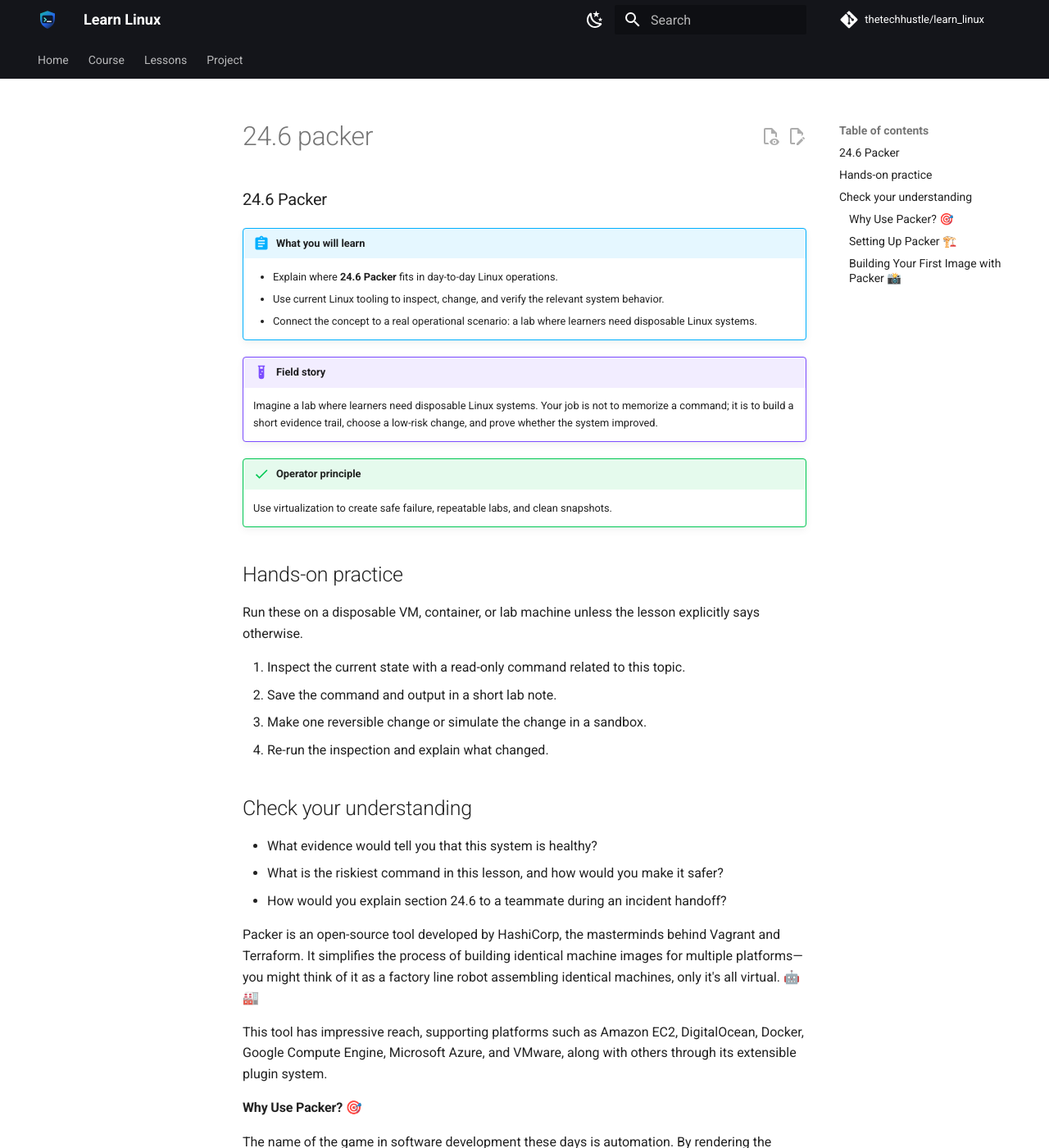
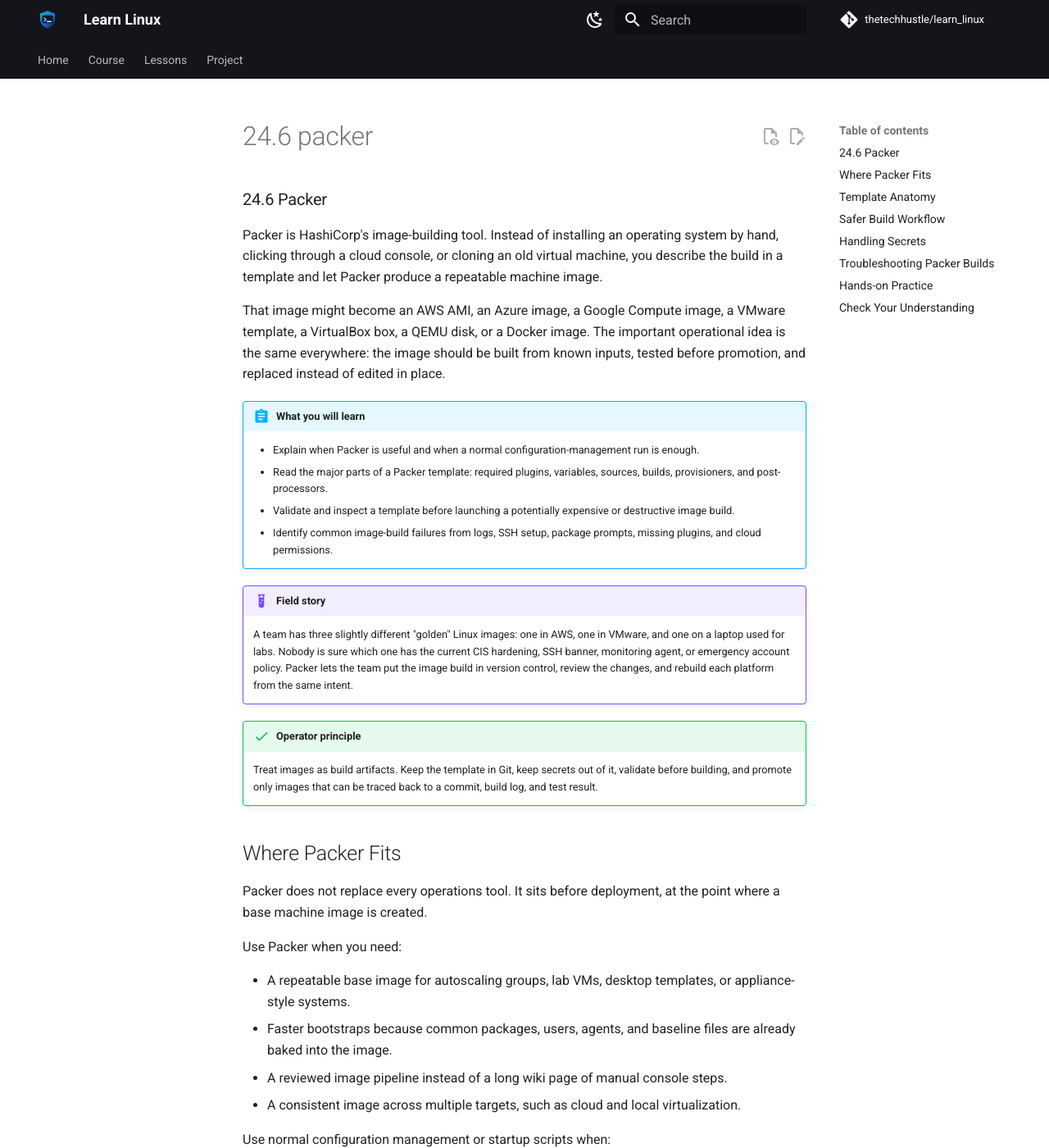
Before and after one commit to thetechhustle/learn_linux, an MkDocs documentation site: the page built from docs/lessons/24_virtualization/24.6_packer.md, in a window 1280 px wide and 1400 px high. Shown: the whole window at 82% size. Built offline with MkDocs 1.6.1 and Material for MkDocs 9.7.7, drawn with Linux system fonts in a browser that asks for light colours; comment, search, counter and statistics services are not loaded; some of the changed text lies outside the part shown.

Commit message:
Improve Chapter 24 Packer lesson (#223)
Co-authored-by: Jules Ai <jules@Juless-Air.ts.net lan>

````diff
--- a/docs/lessons/24_virtualization/24.6_packer.md
+++ b/docs/lessons/24_virtualization/24.6_packer.md
@@ -1,78 +1,272 @@
 ### 24.6 Packer
 
+Packer is HashiCorp's image-building tool. Instead of installing an
+operating system by hand, clicking through a cloud console, or cloning an old
+virtual machine, you describe the build in a template and let Packer produce a
+repeatable machine image.
 
+That image might become an AWS AMI, an Azure image, a Google Compute image, a
+VMware template, a VirtualBox box, a QEMU disk, or a Docker image. The important
+operational idea is the same everywhere: the image should be built from known
+inputs, tested before promotion, and replaced instead of edited in place.
 
 !!! abstract "What you will learn"
-    - Explain where **24.6 Packer** fits in day-to-day Linux operations.
-    - Use current Linux tooling to inspect, change, and verify the relevant system behavior.
-    - Connect the concept to a real operational scenario: a lab where learners need disposable Linux systems.
+    - Explain when Packer is useful and when a normal configuration-management
+      run is enough.
+    - Read the major parts of a Packer template: required plugins, variables,
+      sources, builds, provisioners, and post-processors.
+    - Validate and inspect a template before launching a potentially expensive
+      or destructive image build.
+    - Identify common image-build failures from logs, SSH setup, package
+      prompts, missing plugins, and cloud permissions.
 
 !!! example "Field story"
-    Imagine a lab where learners need disposable Linux systems. Your job is not to memorize a command; it is to build a short evidence trail, choose a low-risk change, and prove whether the system improved.
+    A team has three slightly different "golden" Linux images: one in AWS, one
+    in VMware, and one on a laptop used for labs. Nobody is sure which one has
+    the current CIS hardening, SSH banner, monitoring agent, or emergency
+    account policy. Packer lets the team put the image build in version control,
+    review the changes, and rebuild each platform from the same intent.
 
 !!! success "Operator principle"
-    Use virtualization to create safe failure, repeatable labs, and clean snapshots.
+    Treat images as build artifacts. Keep the template in Git, keep secrets out
+    of it, validate before building, and promote only images that can be traced
+    back to a commit, build log, and test result.
 
-## Hands-on practice
+## Where Packer Fits
 
-Run these on a disposable VM, container, or lab machine unless the lesson explicitly says otherwise.
+Packer does not replace every operations tool. It sits before deployment, at
+the point where a base machine image is created.
 
-1. Inspect the current state with a read-only command related to this topic.
-2. Save the command and output in a short lab note.
-3. Make one reversible change or simulate the change in a sandbox.
-4. Re-run the inspection and explain what changed.
+Use Packer when you need:
 
-## Check your understanding
+- A repeatable base image for autoscaling groups, lab VMs, desktop templates,
+  or appliance-style systems.
+- Faster bootstraps because common packages, users, agents, and baseline files
+  are already baked into the image.
+- A reviewed image pipeline instead of a long wiki page of manual console
+  steps.
+- A consistent image across multiple targets, such as cloud and local
+  virtualization.
 
-- What evidence would tell you that this system is healthy?
-- What is the riskiest command in this lesson, and how would you make it safer?
-- How would you explain section 24.6 to a teammate during an incident handoff?
+Use normal configuration management or startup scripts when:
 
+- The change is environment-specific, such as hostnames, IP addresses,
+  certificates, or runtime secrets.
+- The setting must change frequently after the instance is deployed.
+- Rebuilding and rolling out a new image would be slower or riskier than a
+  controlled in-place change.
 
-Packer is an open-source tool developed by HashiCorp, the masterminds behind Vagrant and Terraform. It simplifies the process of building identical machine images for multiple platforms—you might think of it as a factory line robot assembling identical machines, only it's all virtual. 🤖🏭
+## Template Anatomy
 
-This tool has impressive reach, supporting platforms such as Amazon EC2, DigitalOcean, Docker, Google Compute Engine, Microsoft Azure, and VMware, along with others through its extensible plugin system.
+Modern Packer templates are commonly written in HCL. Older examples may use
+JSON, and you will still see them in existing repositories, but HCL is easier
+to validate, compose, and review.
 
-#### Why Use Packer? 🎯
+A small template usually contains these parts:
 
-The name of the game in software development these days is automation. By rendering the process of building machine images automatic, Packer slashes error rates and accelerates development timelines. Packer also allows you to create immutable infrastructure, where servers are never updated—they're replaced. This reduces the chance of making changes that might lead to system failures. 🔄✅
+- `packer.required_plugins`: the builder plugins and versions the template
+  expects.
+- `variable` blocks: inputs such as region, source image, instance type, and
+  image name prefix.
+- `source` blocks: where the temporary build machine comes from.
+- `build` blocks: which sources to build and which provisioners to run.
+- `provisioner` blocks: shell, file, Ansible, or other steps that customize the
+  machine.
+- `post-processor` blocks: optional packaging or manifest output after the
+  image is built.
 
-#### Setting Up Packer 🏗️
+Here is a deliberately small example for an Amazon EBS-backed image:
 
-Getting started with Packer involves just a few straightforward steps:
+```hcl
+packer {
+  required_plugins {
+    amazon = {
+      source  = "github.com/hashicorp/amazon"
+      version = "~> 1"
+    }
+  }
+}
 
-1. Go to the Packer [downloads page](https://www.packer.io/downloads.html) and fetch the appropriate version for your system.
-2. Extract the downloaded packer binary to your PATH.
-3. Verify its installation by running ``packer`` command in your terminal.
+variable "region" {
+  type    = string
+  default = "us-east-1"
+}
 
-Congratulations! 🎉 You're ready to start building machine images!
+source "amazon-ebs" "ubuntu_lab" {
+  region        = var.region
+  source_ami    = "ami-0123456789abcdef0"
+  instance_type = "t3.micro"
+  ssh_username  = "ubuntu"
+  ami_name      = "learn-linux-lab-{{timestamp}}"
+}
 
-#### Building Your First Image with Packer 📸
+build {
+  sources = ["source.amazon-ebs.ubuntu_lab"]
 
-Building images with Packer is a breeze thanks to its support for JSON configuration files. Here's an example of a simple configuration file to create an Amazon EC2 AMI:
-
-```json
-{
-  "builders": [
-    {
-      "type": "amazon-ebs",
-      "region": "us-west-1",
-      "source_ami": "ami-cf06f7aa",
-      "instance_type": "t2.micro",
-      "ssh_username": "ubuntu",
-      "ami_name": "packer-example {{timestamp}}"
-    }
-  ]
+  provisioner "shell" {
+    inline = [
+      "set -eux",
+      "sudo apt-get update",
+      "sudo DEBIAN_FRONTEND=noninteractive apt-get -y install curl jq",
+      "curl --version",
+      "jq --version"
+    ]
+  }
 }
 ```
 
-Once you've configured your json file, simply run the following command in your terminal to get Packer building:
-```shell
-packer build example.json
+Do not copy a real cloud image ID from a lesson into production. Pick source
+images through your organization's approved image catalog or current vendor
+image lookup process.
+
+## Safer Build Workflow
+
+Run image builds from a disposable project, build account, or CI job with
+limited permissions. A Packer build may create instances, disks, snapshots,
+images, security groups, temporary keys, and logs.
+
+Start with read-only and validation commands:
+
+```bash
+packer version
+packer plugins installed
+packer fmt -check .
+packer validate .
 ```
 
-Voila! Packer will spin up an Amazon EC2 instance, create an AMI, and then terminate the instance, all in a matter of minutes. 🚀
+Then initialize the plugins declared in the template:
 
-Packer is an invaluable tool when it comes to creating identical machine images. The clear and simple JSON language allows the easy scripting of configurations, and Packer's robustness paves the way towards automation, opening up a new avenue for streamlined operations.
+```bash
+packer init .
+```
 
-Next up, we'll walk you through how to use Vagrant, an excellent companion tool to Packer that enables fast environment provisioning. But before we jump into that, do try out creating a few more machine images using Packer and observe its simplicity and efficiency for yourself! Happy Pack-ing! 😉💼
+If validation passes, run a build with enough logging to debug failures:
+
+```bash
+PACKER_LOG=1 packer build .
+```
+
+For cloud builds, tag everything Packer creates. Tags help you find temporary
+resources if the build is interrupted:
+
+```hcl
+run_tags = {
+  Project = "learn-linux"
+  Owner   = "image-pipeline"
+}
+
+snapshot_tags = {
+  Project = "learn-linux"
+  Owner   = "image-pipeline"
+}
+```
+
+## Handling Secrets
+
+Avoid baking secrets into images. Secrets copied into an image can leak into
+snapshots, backups, logs, shell history, package-manager caches, and future
+clones.
+
+Safer patterns include:
+
+- Install the agent or client in the image, but fetch the token at first boot
+  from an approved secret store.
+- Pass short-lived credentials to Packer through environment variables or CI
+  secret handling, not hardcoded template values.
+- Use temporary build credentials with the narrowest permissions possible.
+- Clean package caches and temporary files before image capture.
+- Review provisioner output so tokens are not echoed into build logs.
+
+If you need to prove a secret was not baked into an image, boot a test instance
+from the artifact and inspect common locations:
+
+```bash
+sudo grep -R "TOKEN\\|PASSWORD\\|PRIVATE KEY" /etc /opt /var/log 2>/dev/null
+history
+sudo find /root /home -maxdepth 3 -type f -name '*history' -print
+```
+
+Treat those commands as a starting point, not a formal security audit.
+
+## Troubleshooting Packer Builds
+
+Most failed builds fall into a few categories.
+
+Plugin problems:
+
+```bash
+packer init .
+packer plugins installed
+```
+
+If the builder type is unknown, the plugin may be missing or pinned to an
+incompatible version.
+
+Source image problems:
+
+```bash
+packer inspect .
+```
+
+Check whether the source image exists in the selected region or virtualization
+platform, whether it allows the chosen instance type, and whether the expected
+SSH user is correct.
+
+Connection problems:
+
+```bash
+PACKER_LOG=1 packer build .
+```
+
+Look for SSH timeouts, firewall rules, missing cloud-init completion, wrong
+usernames, or images that require a different communicator.
+
+Provisioner problems:
+
+```bash
+set -eux
+sudo systemctl status ssh --no-pager
+sudo journalctl -xe --no-pager
+```
+
+Package prompts, service restart prompts, missing repositories, and
+distribution-version differences often break shell provisioners. Keep
+provisioner scripts idempotent enough that they fail clearly when re-run in a
+debug VM.
+
+Cleanup problems:
+
+After an interrupted cloud build, check for leftover instances, volumes,
+snapshots, temporary keys, and security groups in the build account. Do this
+before launching another build so you do not confuse old failures with new
+ones.
+
+## Hands-on Practice
+
+Use a disposable lab account or local virtualization target. Do not run a first
+Packer build in a production cloud account.
+
+1. Install Packer from your operating system package source or HashiCorp's
+   current installation instructions.
+2. Create a new directory and write a minimal template for a local or lab cloud
+   target.
+3. Run `packer fmt -check .`, then `packer init .`, then `packer validate .`.
+4. Add one harmless provisioner step, such as installing `curl` or writing a
+   lab marker file under `/etc`.
+5. Build the image and save the Packer log, image ID, and source Git commit in
+   a lab note.
+6. Boot a test machine from the image and verify the expected package, file,
+   service state, and login method.
+7. Destroy temporary build resources and record what was cleaned up.
+
+## Check Your Understanding
+
+- What is the difference between baking a base image and configuring a running
+  machine?
+- Which parts of a Packer template should be reviewed most carefully before a
+  cloud build?
+- Why should secrets usually be fetched at boot time instead of stored in the
+  image?
+- What evidence would you collect before promoting a new image to production?
+- If a Packer build fails during SSH connection, which three things would you
+  check first?
````
